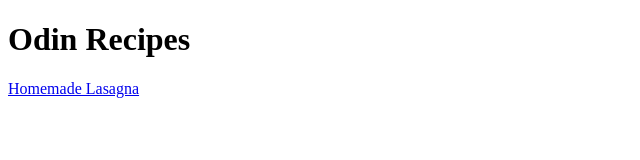
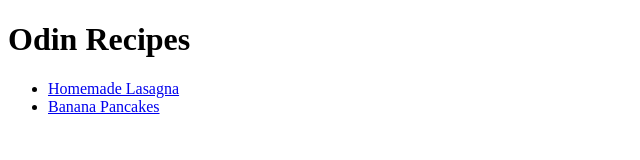
Before and after one commit to CGreenwood96/odin-recipes, a plain HTML site: page index.html in a window 1280 px wide. Shown: the whole page, without its empty margins (0-640 px from the left). Drawn offline with Linux system fonts and the light colour scheme.

Commit message:
Main page nav placed in ul

```diff
--- a/index.html
+++ b/index.html
@@ -8,6 +8,10 @@
 </head>
 <body>
     <h1>Odin Recipes</h1>
-    <a href="recipes/lasagna.html">Homemade Lasagna</a>
+
+    <ul>
+        <li><a href="recipes/lasagna.html">Homemade Lasagna</a></li>
+        <li><a href="recipes/banana-pancakes.html">Banana Pancakes</a></li>
+    </ul>
 </body>
 </html>
```
